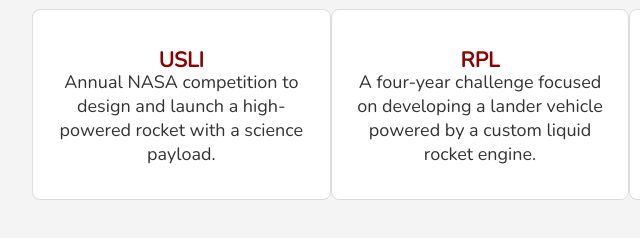
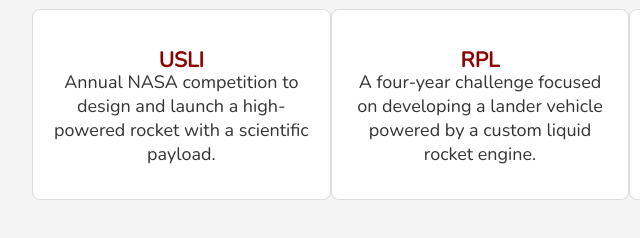
Before and after one commit to aadev151/rocketry-website, a plain HTML site: page index.html in a window 1280 px wide. Shown: the part 546-784 px from the top of the page, 160-800 px from the left. Drawn offline with nearby package versions, Linux system fonts and the light colour scheme.

Commit message:
Update index.html

```diff
--- a/index.html
+++ b/index.html
@@ -108,7 +108,7 @@
             <div class="subteams">
                 <div class="subteam">
                     <h3>USLI</h3>
-                    <p>Annual NASA competition to design and launch a high-powered rocket with a science payload.</p>
+                    <p>Annual NASA competition to design and launch a high-powered rocket with a scientific payload.</p>
                 </div>
                 <div class="subteam">
                     <h3>RPL</h3>
```
